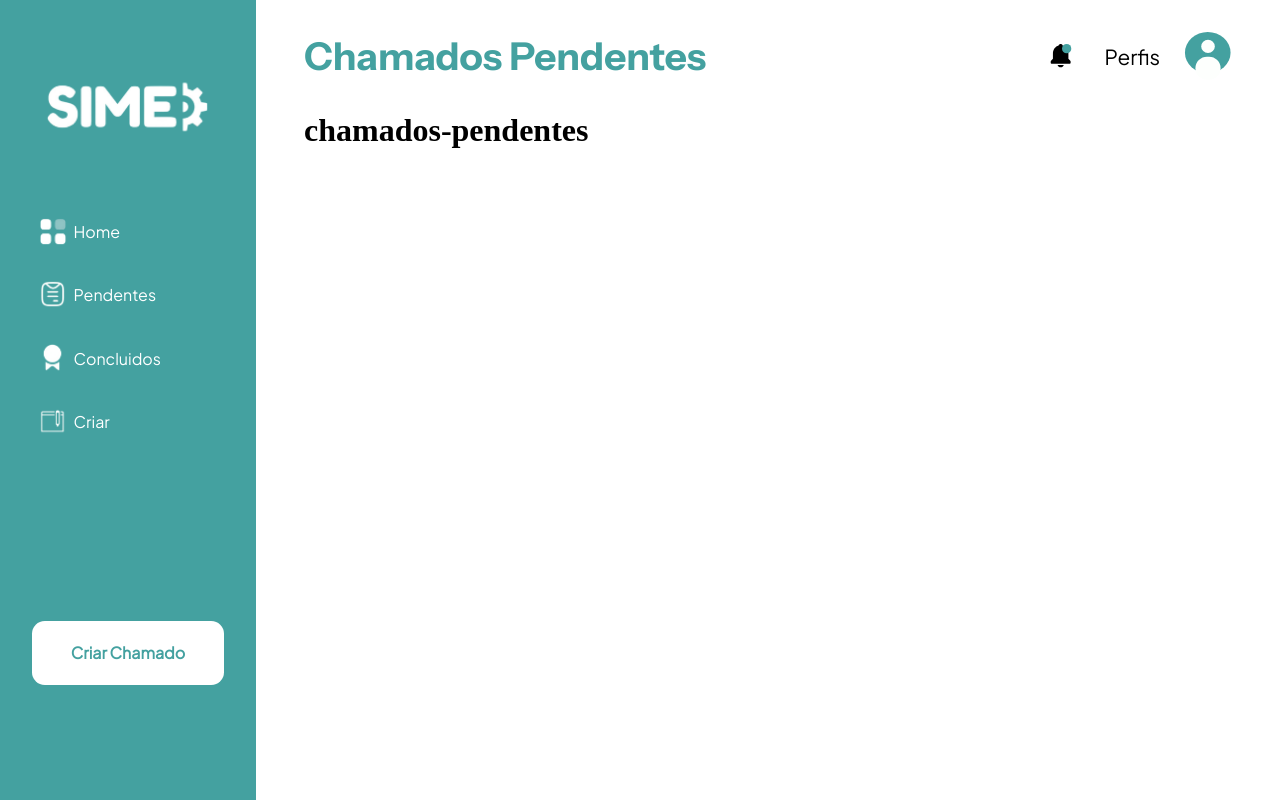
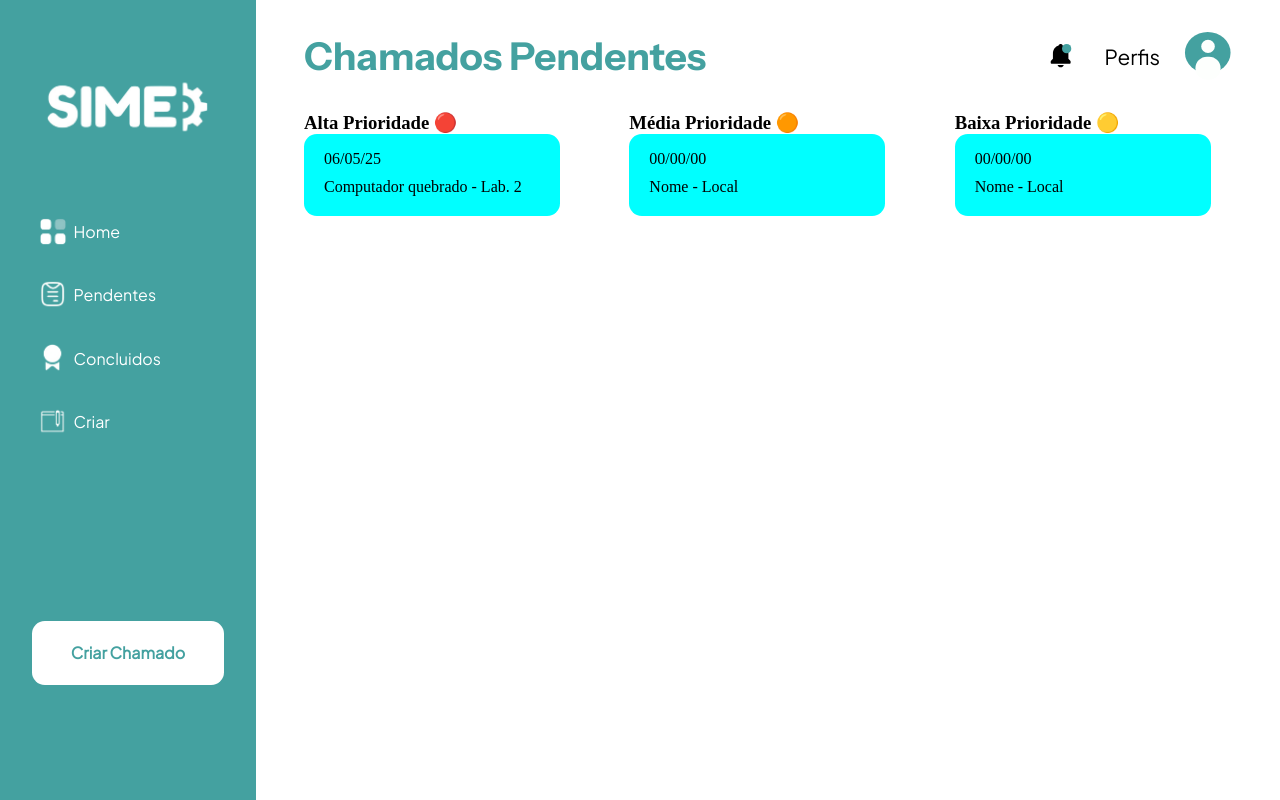
Before and after one commit to etec-SIME/SIME-web-dashboard, an Angular app in the folder SIME-web-dashboard/: page /chamados-pendentes in a window 1280 px wide. Built offline with nearby package versions, Linux system fonts and the light colour scheme.

Commit message:
Feat: Estruturar componentes :sparkles:

```diff
--- /dev/null
+++ b/SIME-web-dashboard/src/app/components/chamado-card/chamado-card.component.css
@@ -0,0 +1,9 @@
+.card {
+    display: flex;
+    flex-direction: column;
+    width: 20vw;
+    padding: 16px 0px 20px 20px;
+    gap: 10px;
+    background-color: aqua;
+    border-radius: 0.8rem;
+}
--- /dev/null
+++ b/SIME-web-dashboard/src/app/components/chamado-card/chamado-card.component.html
@@ -0,0 +1,4 @@
+<div class="card" [ngClass]="prioridade">
+    <p id="card-date">{{ data }}</p>
+    <p id="card-title">{{ descricao }} - {{ local }}</p>
+</div>
--- /dev/null
+++ b/SIME-web-dashboard/src/app/components/quadro-chamados/quadro-chamados.component.css
@@ -0,0 +1,4 @@
+.prioridades {
+    display: grid;
+    grid-template-columns: auto auto auto;
+}
--- /dev/null
+++ b/SIME-web-dashboard/src/app/components/quadro-chamados/quadro-chamados.component.html
@@ -0,0 +1,40 @@
+<div class="prioridades">
+    <!-- Alta -->
+    <div class="coluna">
+        <h3>Alta Prioridade 🔴</h3>
+        @for (chamado of chamadosAlta; track chamado.id) {
+        <app-chamado-card
+            [data]="chamado.data"
+            [descricao]="chamado.descricao"
+            [local]="chamado.local"
+            prioridade="Alta">
+        </app-chamado-card>
+        }
+    </div>
+
+    <!-- Média -->
+    <div class="coluna">
+        <h3>Média Prioridade 🟠</h3>
+        @for (chamado of chamadosMedia; track chamado.id) {
+        <app-chamado-card
+            [data]="chamado.data"
+            [descricao]="chamado.descricao"
+            [local]="chamado.local"
+            prioridade="Média">
+        </app-chamado-card>
+        }
+    </div>
+
+    <!-- Baixa -->
+    <div class="coluna">
+        <h3>Baixa Prioridade 🟡</h3>
+        @for (chamado of chamadosBaixa; track chamado.id) {
+        <app-chamado-card
+            [data]="chamado.data"
+            [descricao]="chamado.descricao"
+            [local]="chamado.local"
+            prioridade="Baixa">
+        </app-chamado-card>
+        }
+    </div>
+</div>
--- a/SIME-web-dashboard/src/app/pages/chamados-pendentes/chamados-pendentes.component.html
+++ b/SIME-web-dashboard/src/app/pages/chamados-pendentes/chamados-pendentes.component.html
@@ -1 +1,6 @@
-<h1>chamados-pendentes</h1>
+<app-quadro-chamados
+    titulo="Chamadas Pendentes"
+    [chamadosAlta]="chamadosAlta"
+    [chamadosMedia]="chamadosMedia"
+    [chamadosBaixa]="chamadosBaixa">
+</app-quadro-chamados>
--- a/SIME-web-dashboard/src/app/pages/chamados-pendentes/chamados-pendentes.component.ts
+++ b/SIME-web-dashboard/src/app/pages/chamados-pendentes/chamados-pendentes.component.ts
@@ -1,14 +1,30 @@
 import { Component, OnInit } from '@angular/core';
 import { chamadoProjection } from '../../DTOs/Projections/chamadoProjection';
 import { FuncionarioService } from '../../services/funcionario/funcionario.service';
+import { QuadroChamadosComponent } from '../../components/quadro-chamados/quadro-chamados.component';
 
 @Component({
   selector: 'app-chamados-pendentes',
-  imports: [],
+  imports: [QuadroChamadosComponent],
   templateUrl: './chamados-pendentes.component.html',
   styleUrls: ['./chamados-pendentes.component.css']
 })
-export class ChamadosPendentesComponent { //implements OnInit {
+export class ChamadosPendentesComponent {
+
+  chamadosAlta = [
+    { data: '06/05/25', descricao: 'Computador quebrado', local: 'Lab. 2' }
+  ];
+
+  chamadosMedia = [
+    { data: '00/00/00', descricao: 'Nome', local: 'Local' }
+  ];
+
+  chamadosBaixa = [
+    { data: '00/00/00', descricao: 'Nome', local: 'Local' }
+  ];
+
+
+  //implements OnInit {
   // chamadosConcluidos: chamadoProjection[] = [];
 
   //   constructor(private funcionarioService: FuncionarioService) {}
```
Also changed, not shown: SIME-web-dashboard/src/app/components/chamado-card/chamado-card.component.ts (added, +15 -0 lines), SIME-web-dashboard/src/app/components/quadro-chamados/quadro-chamados.component.ts (added, +14 -0 lines), SIME-web-dashboard/src/app/pages/home/home.component.html (line endings or trailing spaces), 2 other files (tests, documents, lock files or other folders).
